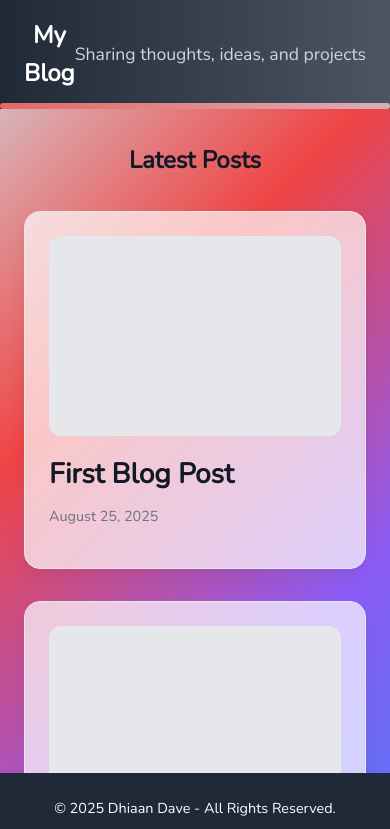
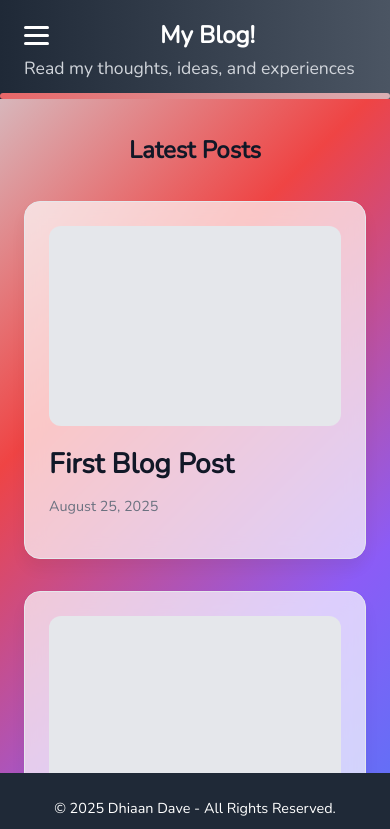
Before and after one commit to the-X-alien/Me, a plain HTML site: page blog.html in a window 390 px wide. Shown: the top 829 px of the page. Drawn offline with nearby package versions, Linux system fonts and the light colour scheme.

Commit message:
Update blog.html

```diff
--- a/blog.html
+++ b/blog.html
@@ -52,9 +52,55 @@
 </head>
 <body>
   <header>
-    <h1>My Blog</h1>
-    <p>Sharing thoughts, ideas, and projects</p>
+    <div class="hamburger" onclick="toggleMenu()">
+      <div></div>
+      <div></div>
+      <div></div>
+    </div>
+    <h1>My Blog!</h1>
+    <p>Read my thoughts, ideas, and experiences</p>
+    <div class="dropdown" id="dropdownMenu">
+      <a href="index.html">Home</a>
+      <a href="blog.html">My Blog</a>
+      <a href="projects.html">See My Projects</a>
+      <a href="contact.html">Contact Me</a>
+      <a href="spotify.html">Spotify</a>
+      <a href="youtube.html">YouTube</a>
+      <a href="duolingo.html">Duolingo</a>
+      <a href="monkeytype.html">Monkeytype</a>
+    </div>
   </header>
+<script>
+function toggleMenu() {
+  const menu = document.getElementById('dropdownMenu');
+  menu.classList.toggle('show');
+}
+if (!document.cookie.split('; ').find(row => row.startsWith('cookie_consent'))) {
+  alert("By using this website, you agree to our cookie policy.");
+  document.cookie = "cookie_consent=true; expires=Fri, 31 Dec 9999 23:59:59 GMT; path=/";
+}
+function setCookie(name, value, days) {
+  let expires = "";
+  if (days) {
+    const date = new Date();
+    date.setTime(date.getTime() + (days*24*60*60*1000));
+    expires = "; expires=" + date.toUTCString();
+  }
+  document.cookie = name + "=" + (value || "")  + expires + "; path=/";
+}
+function getCookie(name) {
+  const nameEQ = name + "=";
+  const ca = document.cookie.split(';');
+  for(let i=0; i < ca.length; i++) {
+    let c = ca[i];
+    while (c.charAt(0) === ' ') c = c.substring(1, c.length);
+    if (c.indexOf(nameEQ) === 0) return c.substring(nameEQ.length, c.length);
+  }
+  return null;
+}
+setCookie("user_id", "12345", 365);
+console.log("user_id cookie:", getCookie("user_id"));
+</script>
 
   <main>
     <h2>Latest Posts</h2>
```
